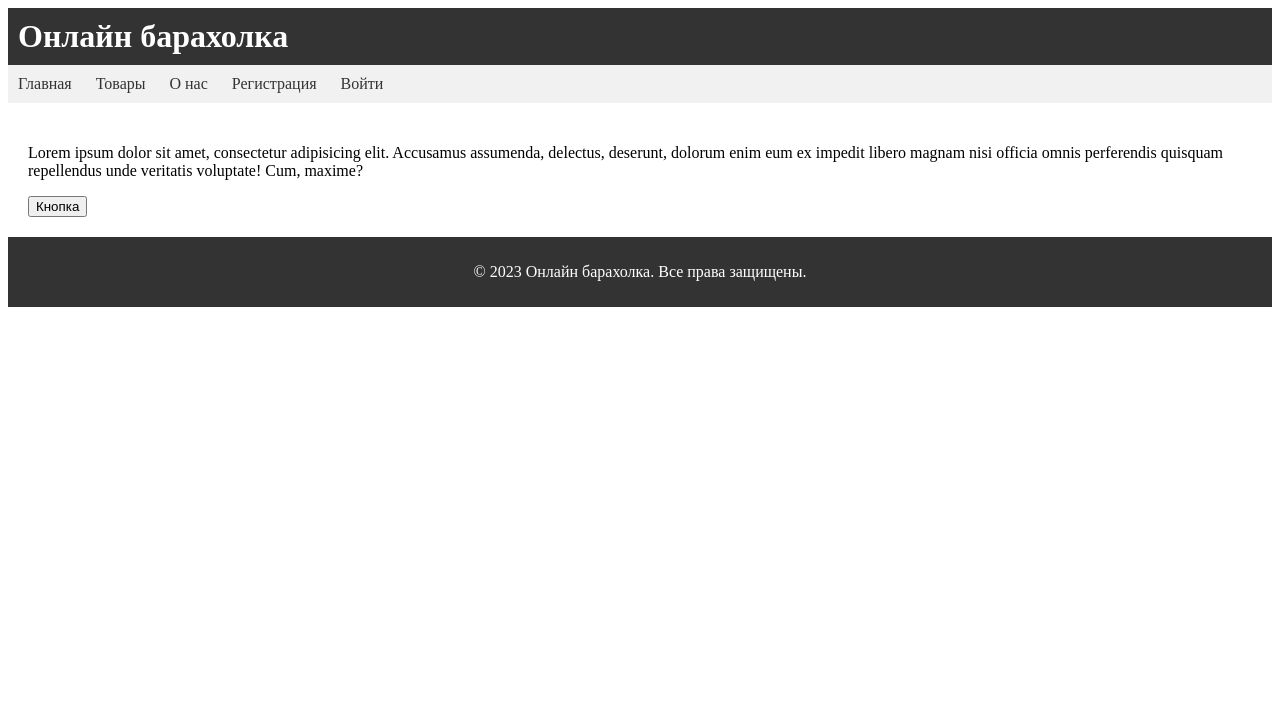
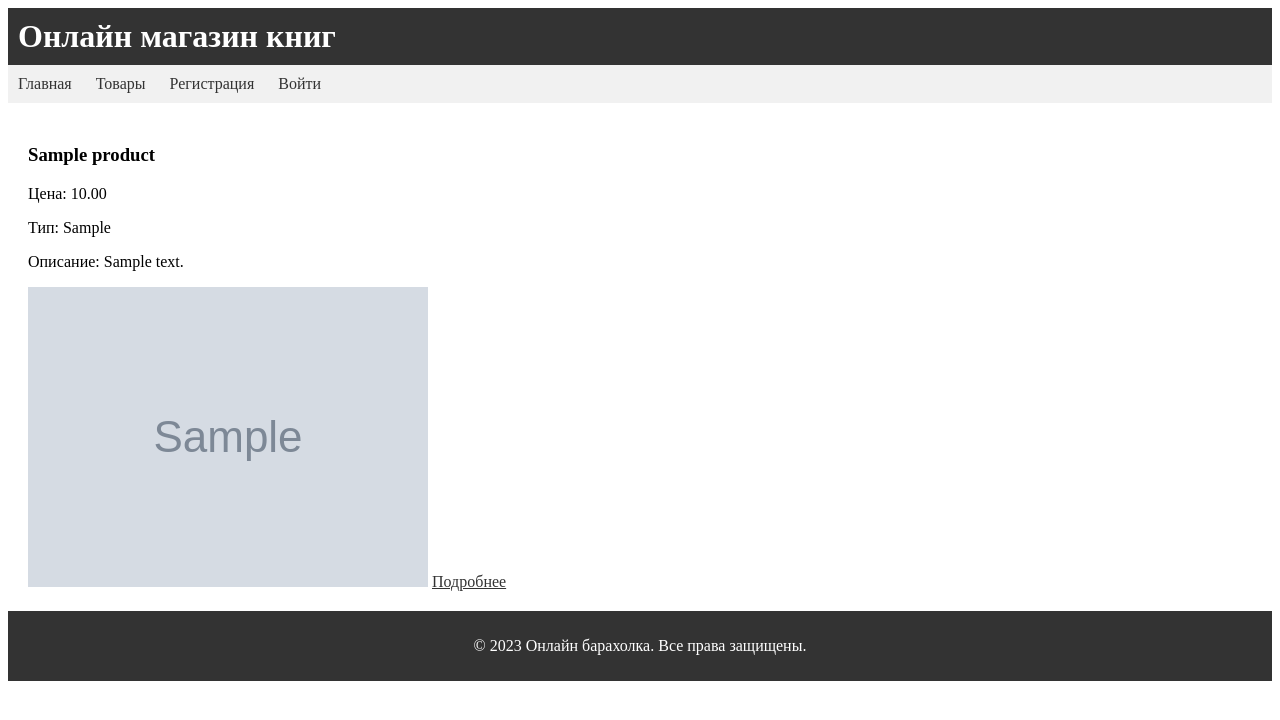
Before and after one commit to Exzemoc/market, a Django app: page / in a window 1280 px wide. Shown: the top 720 px of the page. Run offline with Django 4.2, Linux system fonts and the light colour scheme; tables that the repository leaves empty hold one stand-in row (values such as "Sample post").

Commit message:
добавил вывод новых 10 товаров на главную. А так же добавил рейтинг товара

```diff
--- a/store/home/templates/home/home_page.html
+++ b/store/home/templates/home/home_page.html
@@ -4,7 +4,15 @@
 {% block content %}
     <div class="features">
         <h1>{{title}}</h1>
-        <p>Lorem ipsum dolor sit amet, consectetur adipisicing elit. Accusamus assumenda, delectus, deserunt, dolorum enim eum ex impedit libero magnam nisi officia omnis perferendis quisquam repellendus unde veritatis voluptate! Cum, maxime?</p>
-        <button class="btn btn-warning">Кнопка</button>
+        {% for product in latest_products %}
+        <div class="product">
+            <h3>{{ product.name }}</h3>
+            <p>Цена: {{ product.price }}</p>
+            <p>Тип: {{ product.tip }}</p>
+            <p>Описание: {{ product.description }}</p>
+            <img src="{{ product.productimage_set.first.image.url }}" alt="Фото товара">
+            <a href="{% url 'product_room' product.id %}" class="btn btn-warning">Подробнее<a/>
+        </div>
+        {% endfor %}
     </div>
 {% endblock %}
--- a/store/home/templates/home/layout.html
+++ b/store/home/templates/home/layout.html
@@ -8,14 +8,13 @@
 </head>
 <body>
     <header>
-        <h1>Онлайн барахолка</h1>
+        <h1>Онлайн магазин книг</h1>
     </header>
 
     <nav>
         <ul>
             <li><a href="/">Главная</a></li>
             <li><a href="/products/">Товары</a></li>
-            <li><a href="/about/">О нас</a></li>
             {% if user.is_authenticated %}
             <li><a href="{% url 'logout' %}">Выход</a></li>
             {% else %}
--- a/store/home/urls.py
+++ b/store/home/urls.py
@@ -3,5 +3,5 @@ from django.urls import path
 from . import views
 
 urlpatterns = [
-    path('', views.home, name='home'),
+    path('', views.home_product, name='home'),
 ]
--- a/store/home/views.py
+++ b/store/home/views.py
@@ -1,4 +1,10 @@
 from django.shortcuts import render
+from storage.models import Product, ProductImage
 
 def home(request):
     return render(request,'home/home_page.html')
+
+def home_product(request):
+    latest_products = Product.objects.filter(is_active=True).order_by('-created')[:10]
+    context = {'latest_products': latest_products}
+    return render(request, 'home/home_page.html', context)
```
Also changed, not shown: store/storage/admin.py, store/storage/migrations/0003_rating.py (added), store/storage/migrations/0004_alter_rating_rating.py (added), store/storage/models.py, store/storage/templates/storage/product_room.html, store/storage/urls.py, store/storage/views.py.
